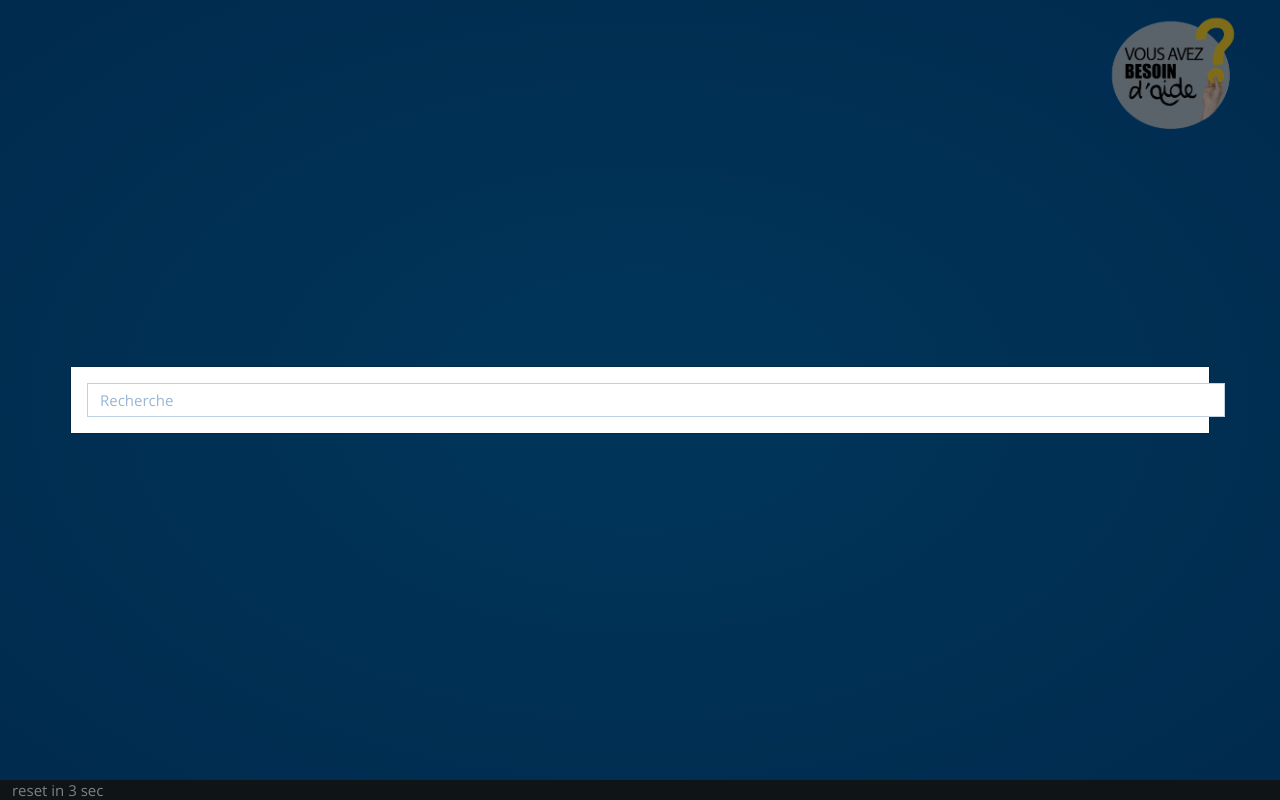
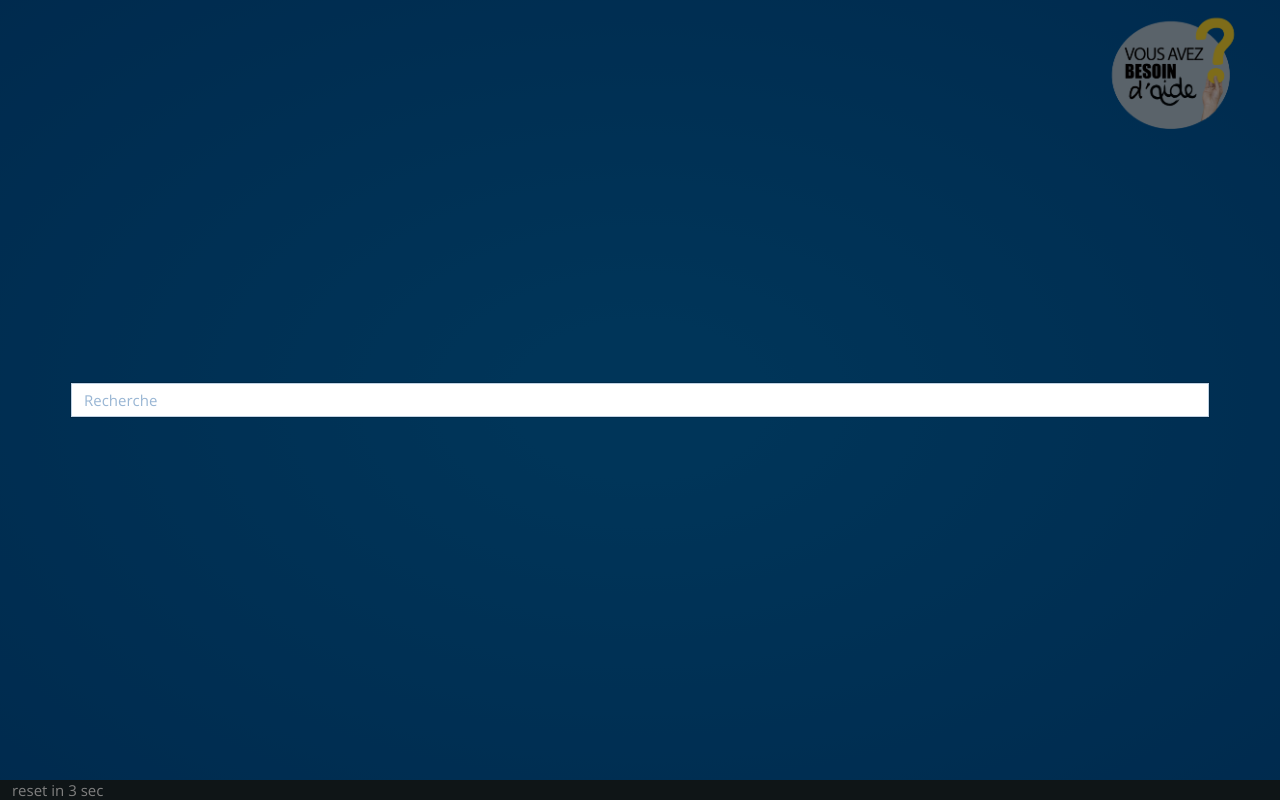
Before and after one commit to fresier/borne, a Next.js app: page / in a window 1280 px wide. Both pictures are taken after a click on the link 1172 px from the left and 78 px from the top of the page. Built offline with nearby package versions, Linux system fonts and the light colour scheme.

Commit message:
no margin

```diff
--- a/src/component/lookBox.tsx
+++ b/src/component/lookBox.tsx
@@ -37,7 +37,7 @@ export default function LookBox()  {
             // backdrop="static"
             centered
         >
-            <input className="form-control m-3" type="text" placeholder="Recherche" aria-label="Recherche" />
+            <input className="form-control" type="text" placeholder="Recherche" aria-label="Recherche" />
         </Modal>
         </>
     )
```
